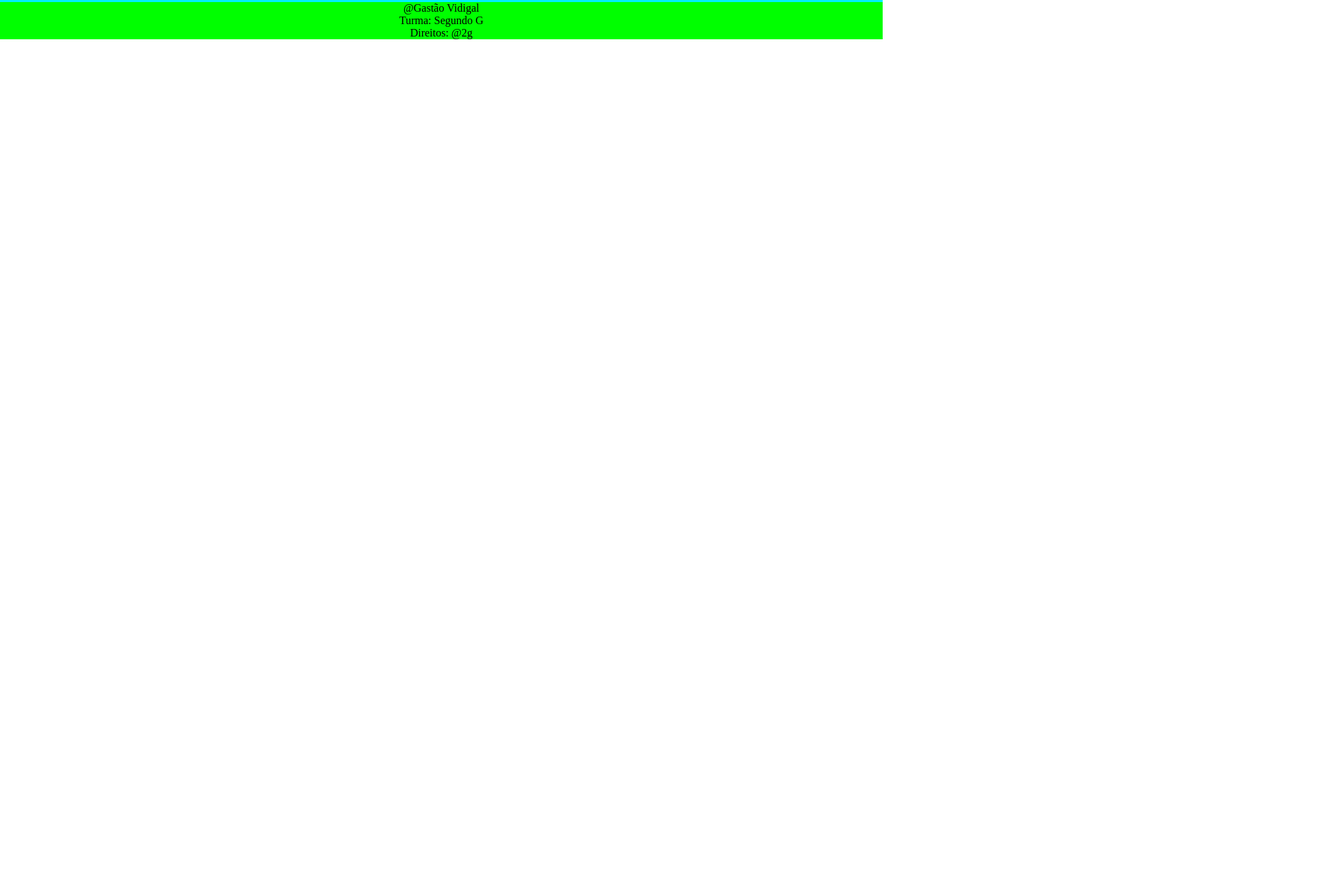
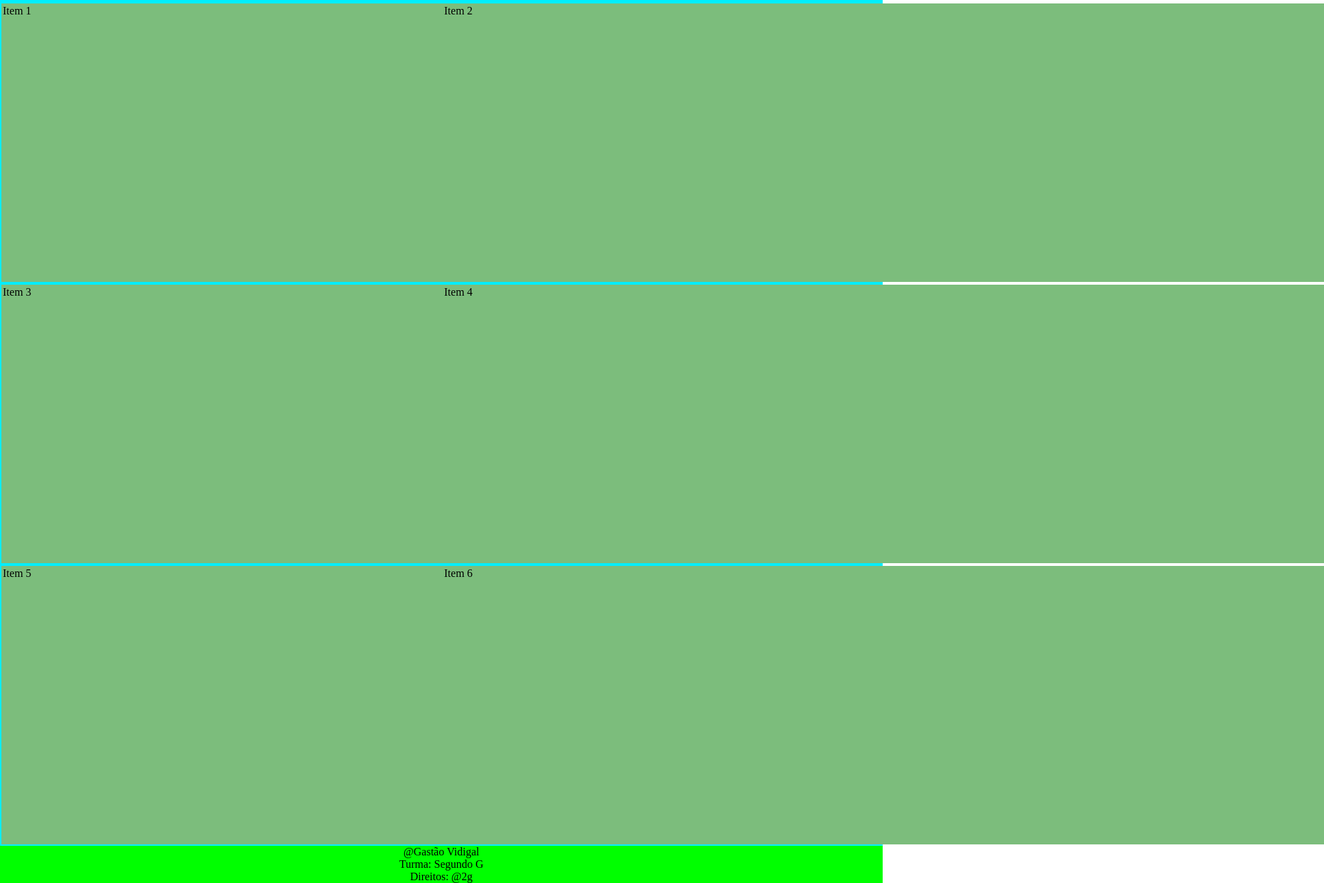
Before and after one commit to lauraferruzz/2g2t, a plain HTML site: page index.html in a window 1280 px wide. Shown: the part 116-1397 px from the top of the page at 69% size, 1920 px wide, since content can reach past the window. Before the commit the page ends 800 px from the top, so only its background shows below. Drawn offline with Linux system fonts and the light colour scheme.

Commit message:
Update index.html

```diff
--- a/index.html
+++ b/index.html
@@ -35,6 +35,26 @@
             <div class="texto-info">
                 <h1>A diversão começa Aqui! O que é um filme</h1>
                 Segundo wikipedia ( <a href="https://pt.wikipedia.org/wiki/Filme#Refer%C3%AAncias">Acesse</a> ):Filme,fita ou película é um produto audiovisual finalizado, com uma certa duração, para ser exibido no cinema, na televisão ou em algum outro veículo. Um filme é formado por uma série finita de imagens fixas, registradas sobre um suporte físico e que, projetadas a uma velocidade maior que a capacidade resolutiva da visão humana, dão ao espectador a sensação de movimento.
+            </div>
+        </div>
+           <div class="info">
+            <div class="item-1">
+                Item 1
+            </div>
+            <div class="item-2">
+                Item 2
+            </div>
+            <div class="item-3">
+                Item 3
+            </div>
+            <div class="item-4">
+                Item 4
+            </div>
+            <div class="item-5">
+                Item 5
+            </div>
+            <div class="item-6">
+                Item 6
             </div>
         </div>
         <!--
```
